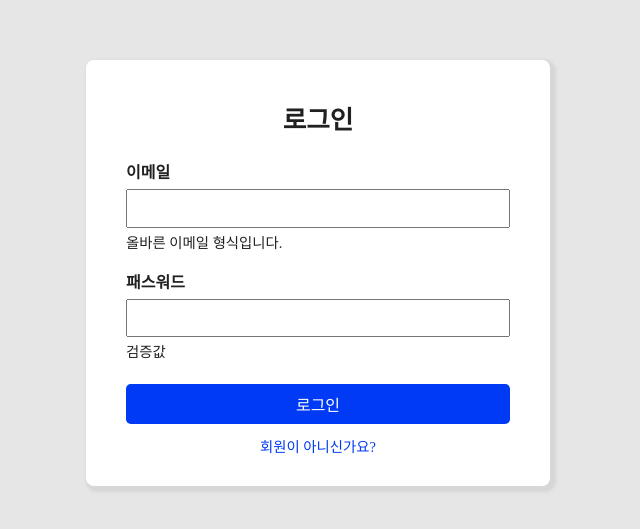
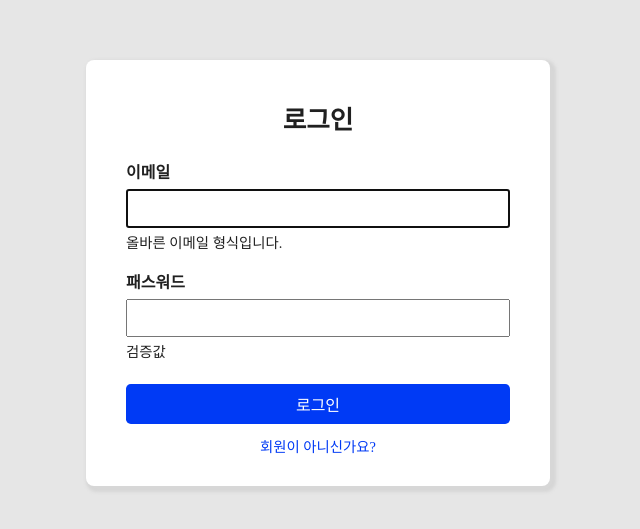
Before and after one commit to taegeun1111/wanted-pre-onboarding-frontend, a React (Create React App) app: page / in a window 1280 px wide. Shown: the part 127-656 px from the top of the page, without its empty margins (322-962 px from the left). Built offline with nearby package versions, Linux system fonts and the light colour scheme.

Commit message:
feat : email Input debounce 설정

```diff
--- a/src/component/auth/EmailInput.tsx
+++ b/src/component/auth/EmailInput.tsx
@@ -1,17 +1,45 @@
-import React from 'react';
+import React, {useEffect, useRef, useState} from 'react';
 import "../sass/EmailInput.scss";
 
-const EmailInput = () => {
+type Params = {
+  onValueChange: (value: string) => void;
+  value: string;
+}
+
+const EmailInput = ({onValueChange}: Params) => {
+
+    //Debouncing 설정
+    const [emailVal, setEmailVal] = useState('');
+    useEffect(() => {
+      const userInput = setTimeout(() => {
+        console.log(emailVal);
+        if (emailVal) {
+          onValueChange(emailVal);
+
+        }
+      }, 500)
+
+      return () => clearTimeout(userInput)
+    }, [emailVal])
+
+    const emailInputHandler = (event: React.FormEvent<HTMLInputElement>) => {
+      setEmailVal(event.currentTarget.value);
+    };
+
     return (
-    <section className={"email-input-container"}>
+      <section className="email-input-container">
         <div className="email-input-wrapper">
           <h2 className="email-input-title">이메일</h2>
           <input
             className="email-input"
             type="email"
+            onKeyUp={emailInputHandler}
+            defaultValue={''}
+            autoFocus={true}
             data-testid="email-input"
           />
         </div>
+
         {/* validate 검증 */}
         <p className="email-validate">
           올바른 이메일 형식입니다.
@@ -19,6 +47,7 @@ const EmailInput = () => {
 
       </section>
     );
-};
+  }
+;
 
 export default EmailInput;
--- a/src/pages/SignIn.tsx
+++ b/src/pages/SignIn.tsx
@@ -1,10 +1,11 @@
-import React, {FormEvent} from 'react';
+import React, {FormEvent, useState} from 'react';
 import EmailInput from "../component/auth/EmailInput";
 import PasswordInput from "../component/auth/PasswordInput";
 import "./sass/SignIn.scss"
 import {Link} from "react-router-dom";
 
 const SignIn = () => {
+  const [email, setEmail] =useState('')
   const submitHandler = (e: FormEvent) => {
     e.preventDefault();
   }
@@ -13,7 +14,10 @@ const SignIn = () => {
     <div className="signIn-Container">
       <h1 className="signIn-title">로그인</h1>
       <form className="signIn-from" onSubmit={submitHandler}>
-        <EmailInput/>
+        <EmailInput
+          onValueChange = {setEmail}
+          value = {email}
+        />
         <PasswordInput/>
 
         <div className="signIn-btn-wrapper">
--- a/src/pages/SignUp.tsx
+++ b/src/pages/SignUp.tsx
@@ -12,7 +12,7 @@ const SignUp = () => {
     <div className="signUp-Container">
       <h1 className="signUp-title">회원가입</h1>
       <form className="signUp-from" onSubmit={submitHandler}>
-        <EmailInput/>
+        {/*<EmailInput/>*/}
         <PasswordInput/>
 
         <div className="signUp-btn-wrapper">
```
Lines whose indentation alone changed are shown as unchanged.
